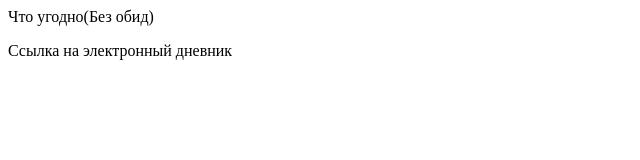
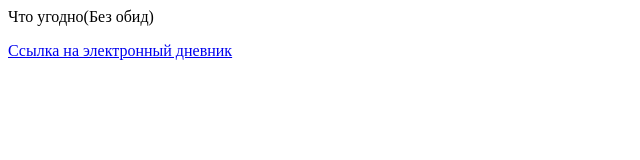
Before and after one commit to Vitalitiy/-, a plain HTML site: page index.html in a window 1280 px wide. Shown: the whole page, without its empty margins (0-640 px from the left). Drawn offline with Linux system fonts and the light colour scheme.

Commit message:
Update index.html

```diff
--- a/index.html
+++ b/index.html
@@ -4,7 +4,7 @@
 </p>
 </html>
 <html>
-<a src="https://www.youtube.com/">
+<a href="https://www.youtube.com/">
 Ссылка на электронный дневник
 </a>
 </html>
```
